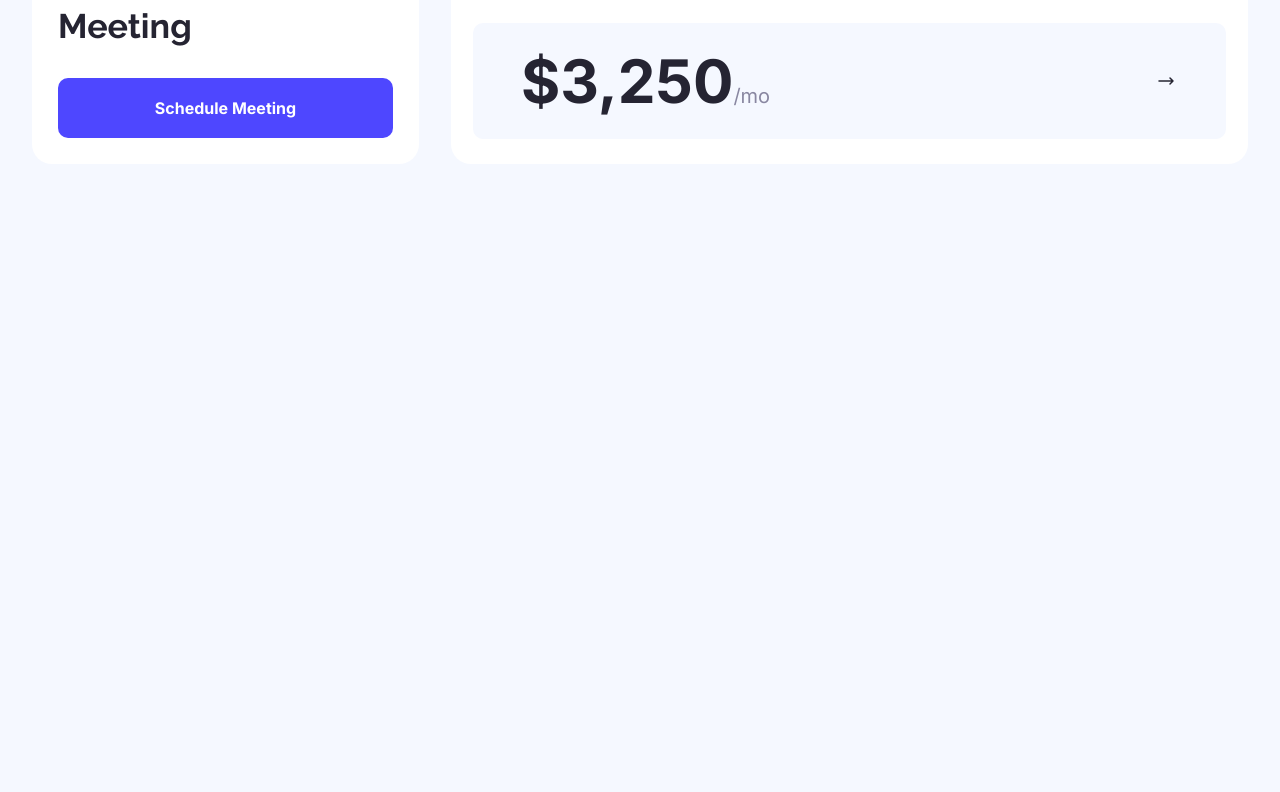
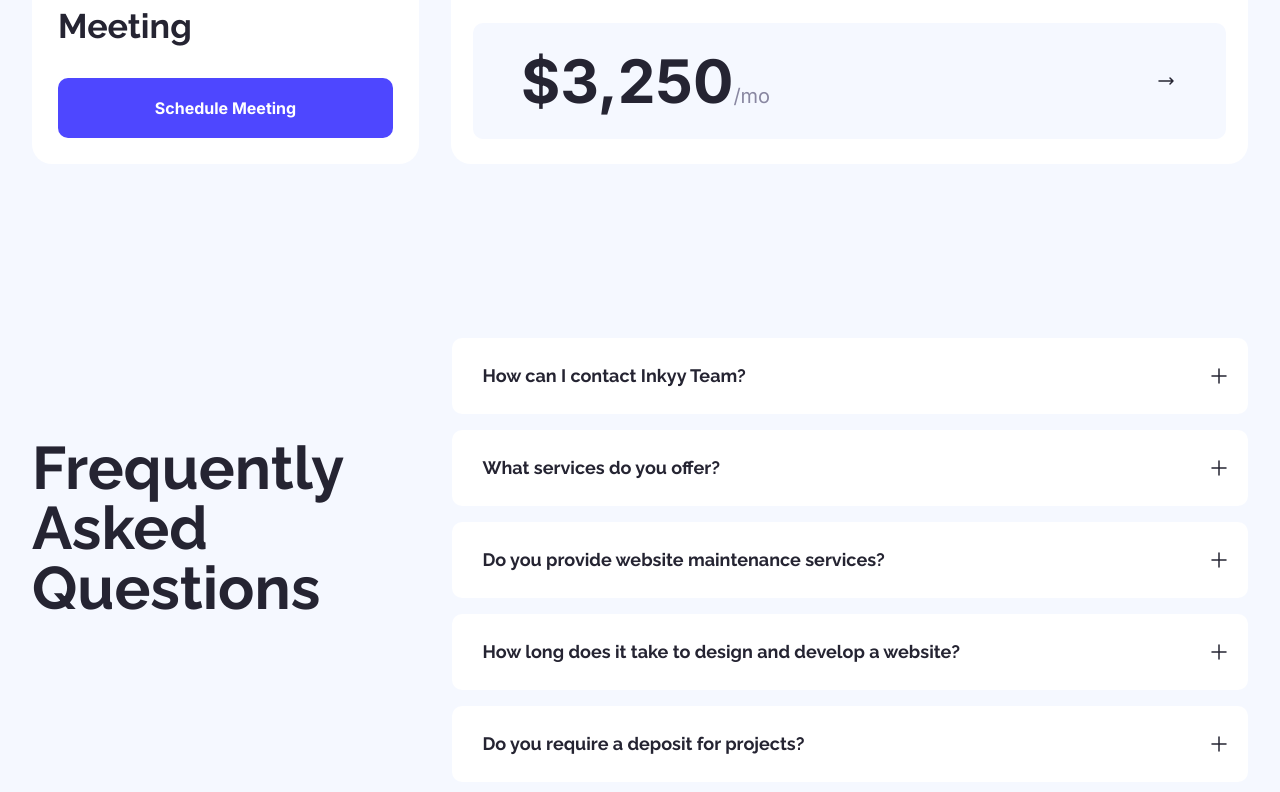
Before and after one commit to devwithfarshi/faster-ui, a Next.js app: page / in a window 1280 px wide. Shown: the part 2911-3703 px from the top of the page. Before the commit the page ends 3115 px from the top, so only its background shows below. Built offline with nearby package versions, Linux system fonts and the light colour scheme.

Commit message:
🆕:add: Home-> FAQ section added

```diff
--- a/src/app/page.js
+++ b/src/app/page.js
@@ -1,5 +1,6 @@
 import ReviewSectionCard from "@/components/common/ReviewSectionCard";
 import Banner from "@/components/screens/Home/Banner";
+import FAQ from "@/components/screens/Home/FAQ";
 import Portfolio from "@/components/screens/Home/Portfolio";
 import Pricing from "@/components/screens/Home/Pricing";
 import Services from "@/components/screens/Home/Services";
@@ -12,6 +13,7 @@ const Home = () => {
       <Portfolio />
       <ReviewSectionCard />
       <Pricing />
+      <FAQ />
       <div className="mb-10"></div>
     </>
   );
--- /dev/null
+++ b/src/components/screens/Home/FAQ/FAQCard.jsx
@@ -0,0 +1,45 @@
+import Para from "@/components/common/Para";
+import Image from "next/image";
+
+const FAQCard = ({ faq, accordionOpen, setAccordionOpen }) => {
+  return (
+    <div className="py-6 pl-[30px] pr-[17px] bg-white rounded-10 max-h-[137px]">
+      <button
+        onClick={() =>
+          setAccordionOpen(accordionOpen !== faq.id ? faq.id : null)
+        }
+        className="flex items-center justify-between w-full"
+      >
+        <h5 className="font-bold font-raleway  text-lg">{faq.question}</h5>
+        <figure className="relative size-6">
+          <Image
+            src={
+              accordionOpen !== faq.id
+                ? "/icons/common/plus.svg"
+                : "/icons/common/mains.svg"
+            }
+            alt="plus"
+            fill
+          />
+        </figure>
+      </button>
+
+      <div
+        className={`grid overflow-hidden transition-all duration-500 ease-in-out ${
+          accordionOpen === faq.id
+            ? "grid-rows-[1fr] opacity-100"
+            : "grid-rows-[0fr] opacity-0"
+        }`}
+      >
+        <div
+          className={`overflow-hidden duration-500 ${
+            accordionOpen === faq.id ? "mt-4" : "mt-0"
+          }`}
+        >
+          <Para text={faq.answer} />
+        </div>
+      </div>
+    </div>
+  );
+};
+export default FAQCard;
--- /dev/null
+++ b/src/components/screens/Home/FAQ/index.jsx
@@ -0,0 +1,33 @@
+"use client";
+import { useState } from "react";
+import Container from "@/components/common/Container";
+import Heading from "@/components/common/Heading";
+import { faqs } from "@/data/faq.data";
+import FAQCard from "./FAQCard";
+
+const FAQ = () => {
+  const [accordionOpen, setAccordionOpen] = useState(null);
+  return (
+    <section className="mt-[174px]">
+      <Container>
+        <div className="flex gap-[69px]">
+          <div className="mt-[100px]">
+            <Heading text={"Frequently Asked Questions"} />
+          </div>
+          <div className="space-y-4">
+            {faqs.map((faq) => (
+              <FAQCard
+                key={faq.id}
+                faq={faq}
+                accordionOpen={accordionOpen}
+                setAccordionOpen={setAccordionOpen}
+              />
+            ))}
+          </div>
+        </div>
+      </Container>
+    </section>
+  );
+};
+
+export default FAQ;
--- /dev/null
+++ b/src/data/faq.data.js
@@ -0,0 +1,32 @@
+export const faqs = [
+  {
+    id: 1,
+    question: "How can I contact Inkyy Team?",
+    answer:
+      "You can contact the Inkyy Team by using the contact form on our website or by emailing us directly at hello@inkyy.com. We strive to respond to all inquiries within 24 hours.",
+  },
+  {
+    id: 2,
+    question: "What services do you offer?",
+    answer:
+      "We offer a range of services including custom website design and development, website maintenance, SEO optimization, and digital marketing. For more details, please visit our website or contact us directly.",
+  },
+  {
+    id: 3,
+    question: "Do you provide website maintenance services?",
+    answer:
+      "Yes, we offer comprehensive website maintenance services. This includes regular updates, security checks, bug fixes, and performance optimizations to ensure your website runs smoothly and stays current.",
+  },
+  {
+    id: 4,
+    question: "How long does it take to design and develop a website?",
+    answer:
+      "The timeline for designing and developing a website can vary depending on the complexity and requirements of the project. On average, a standard website might take between 4 to 8 weeks. We will provide a more specific timeline after discussing your project details.",
+  },
+  {
+    id: 5,
+    question: "Do you require a deposit for projects?",
+    answer:
+      "Yes, we typically require a deposit to begin work on a project. The deposit amount varies depending on the project scope and complexity. This helps us secure your spot in our schedule and cover initial project costs.",
+  },
+];
```
Also changed, not shown: public/icons/common/mains.svg (renamed from public/icons/common/mainus.svg).
